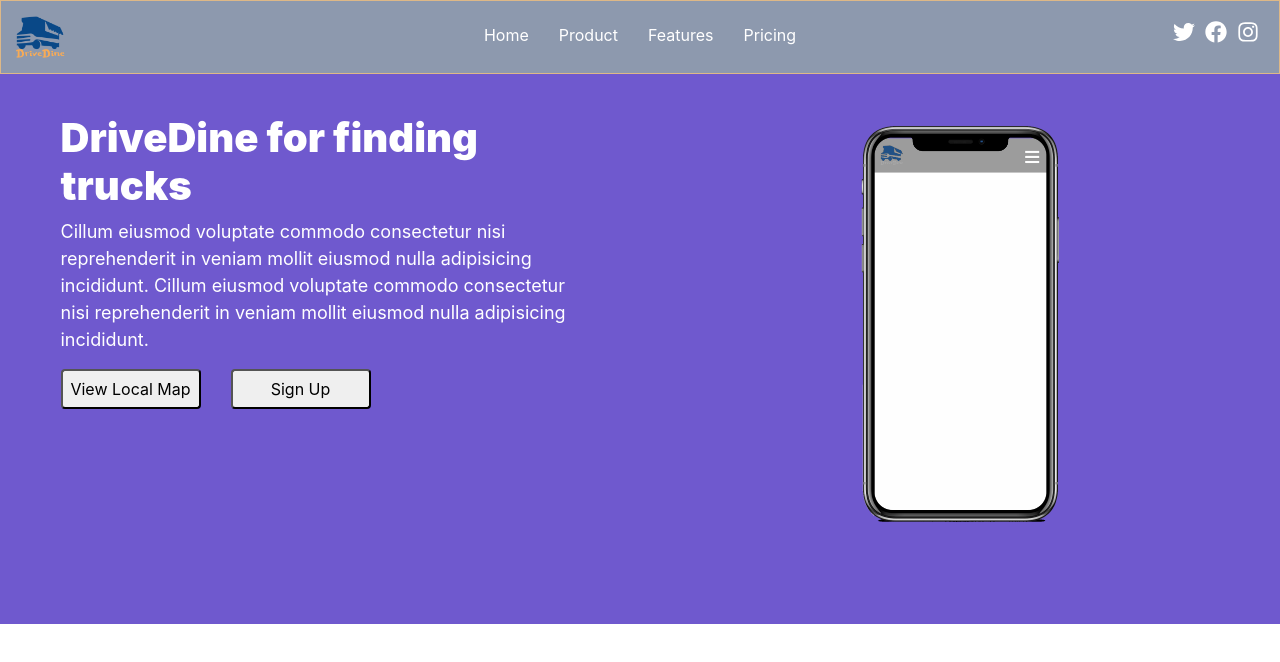
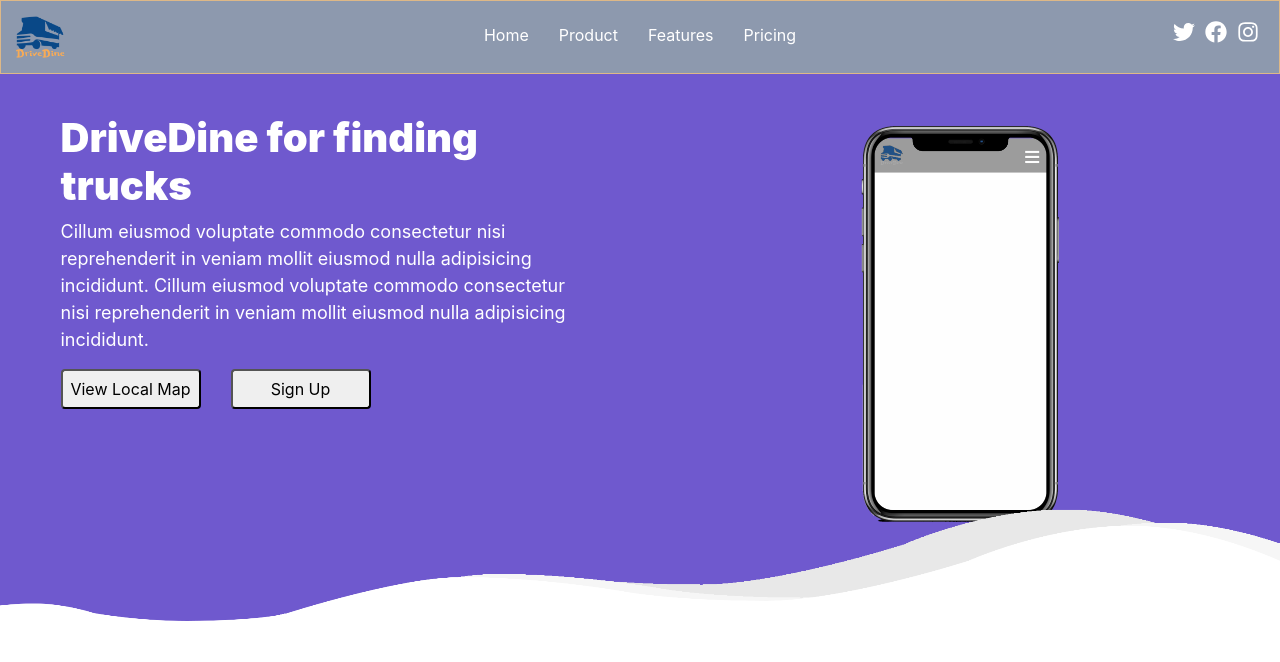
Before and after one commit to magnicent-8-node-react/drivedine, a React (Create React App) app: page / in a window 1280 px wide. Shown: the top 662 px of the page. Built offline with nearby package versions, Linux system fonts and the light colour scheme.

Commit message:
Added: waves image

```diff
--- a/src/components/pages/home/landing.js
+++ b/src/components/pages/home/landing.js
@@ -6,6 +6,9 @@
 
 // CSS
 import styles from './home.module.css'
+
+// Images
+import waves from '../../../waves.png'
 
 export default class landing extends Component {
     state = {
@@ -36,6 +39,7 @@
                 <div className={`d-flex justify-content-center col-md-6 ${styles.phone_section} ${styles.test_b}`}>
                     <img alt="phone" className={styles.landing_img} src={phone}/>
                 </div>
+                <img src={waves} className={styles.wave_img} alt="waves"/>
             </div>
         )
     }
```
